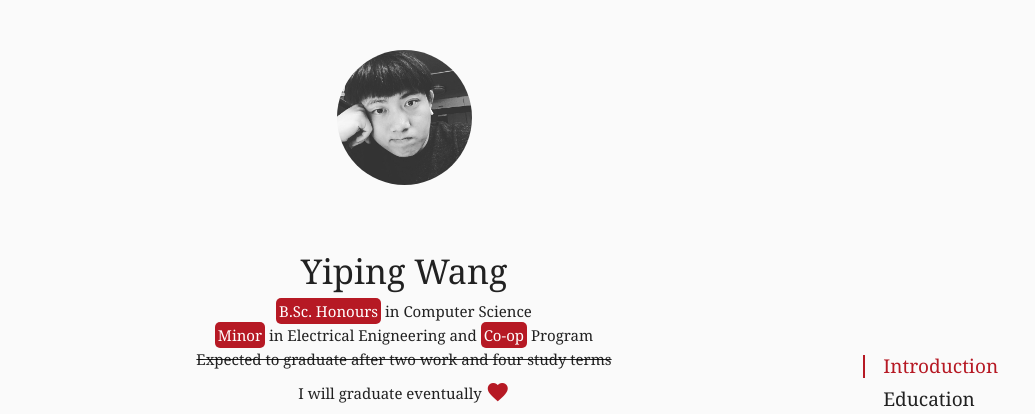
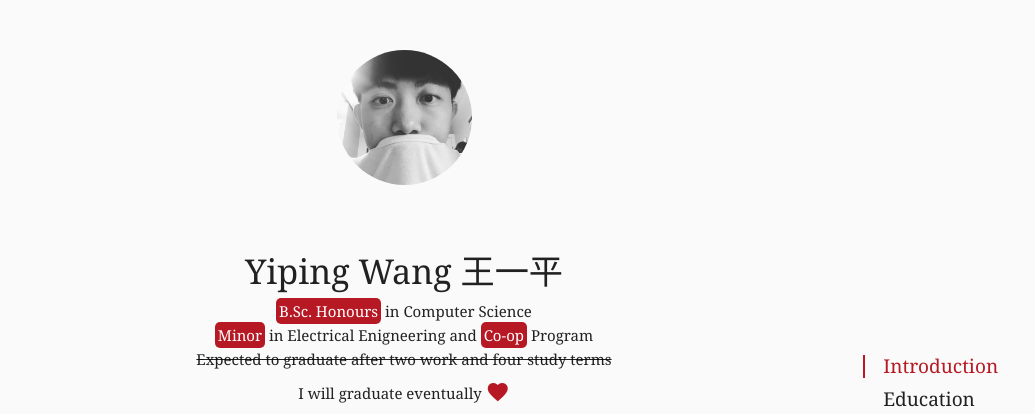
Before and after one commit to yiping-wang/yiping-wang.github.io, a plain HTML site: page index.html in a window 1280 px wide. Shown: the top 414 px of the page, without its empty margins (236-1271 px from the left). Drawn offline with nearby package versions, Linux system fonts and the light colour scheme.

Commit message:
change pic

```diff
--- a/index.html
+++ b/index.html
@@ -3,8 +3,8 @@
 
 <head>
     <meta charset="utf-8">
-    <title>Yiping Wang</title>
-    <meta name="author" content="Yiping Wang" />
+    <title>Yiping Wang 王一平</title>
+    <meta name="author" content="Yiping Wang 王一平" />
     <meta name="viewport" content="width=device-width, initial-scale=1.0, minimum-scale=1.0, maximum-scale=1.0, user-scalable=no">
     <link rel="stylesheet" media="screen" href="style.css">
     <link rel="shortcut icon" type="image/x-icon" href="./images/favicon.ico" />
@@ -27,8 +27,8 @@
   <!-- <div id="particles-js"></div> -->
 
   <!-- avatar image and basic info -->
-  <span class="main-avatar"><img src="images/avatar.jpeg"/><span>
-  <h4 class="center-align">Yiping Wang</h4>
+  <span class="main-avatar"><img src="images/avatar.JPG"/><span>
+  <h4 class="center-align">Yiping Wang 王一平</h4>
   <h6 class="center-align"><span class="highlight-text">B.Sc. Honours</span> in Computer Science</h6>
   <h6 class="center-align"><span class="highlight-text">Minor</span> in Electrical Enigneering and <span class="highlight-text">Co-op</span> Program</h6>
   <h6 class="center-align"><del>Expected to graduate after two work and four study terms</del></h6>
```
Also changed, not shown: images/avatar.JPG (added), images/avatar.jpeg (deleted).
